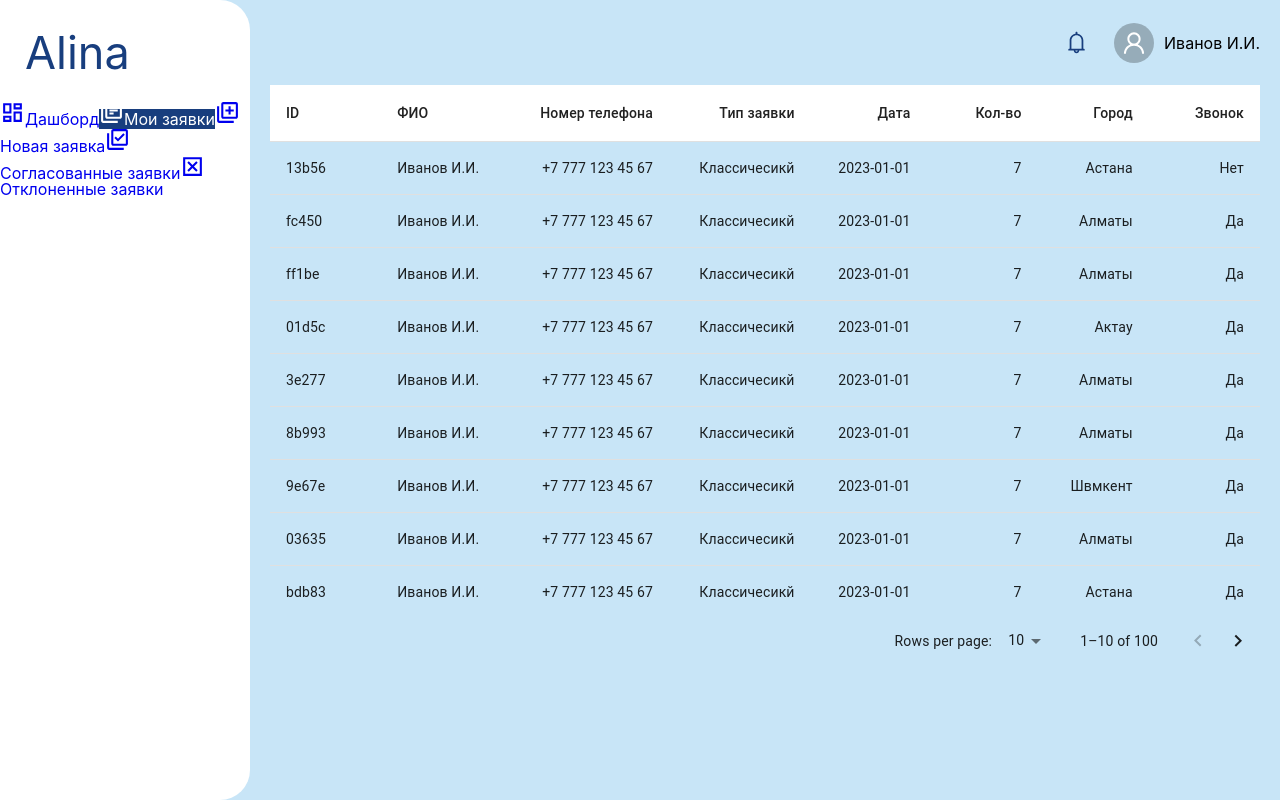
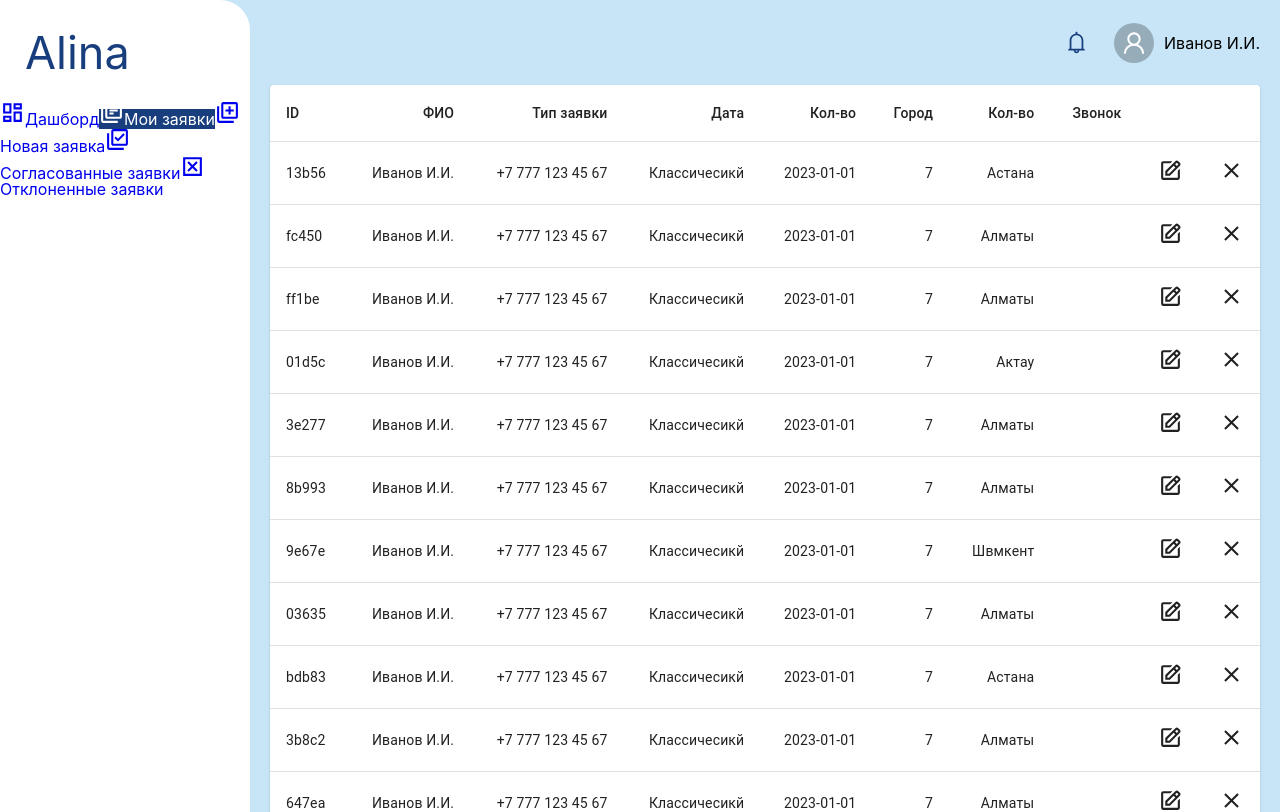
Before and after one commit to ZetBaur/alina, a React (Vite) app: page /requests in a window 1280 px wide. Shown: the top 812 px of the page. Built offline with nearby package versions, Linux system fonts and the light colour scheme.

Commit message:
start table logic

```diff
--- a/src/data/requests.data.ts
+++ b/src/data/requests.data.ts
@@ -61,7 +61,7 @@ export const columns: readonly Column[] = [
   },
 ];
 
-interface Data {
+export interface Data {
   id: string;
   name: string;
   phone: string;
--- a/src/screens/Requests.tsx
+++ b/src/screens/Requests.tsx
@@ -1,4 +1,4 @@
-import * as React from 'react';
+import React, { useState } from 'react';
 import Paper from '@mui/material/Paper';
 import Table from '@mui/material/Table';
 import TableBody from '@mui/material/TableBody';
@@ -7,76 +7,98 @@ import TableContainer from '@mui/material/TableContainer';
 import TableHead from '@mui/material/TableHead';
 import TablePagination from '@mui/material/TablePagination';
 import TableRow from '@mui/material/TableRow';
-import { columns, rows } from '../data/requests.data';
+import { rows } from '../data/requests.data';
+import { BiEdit } from 'react-icons/bi';
 import { IoMdClose } from 'react-icons/io';
+import styles from './Requests.module.scss';
+import { Data } from '../data/requests.data';
 
 export default function StickyHeadTable() {
   const [page, setPage] = React.useState(0);
-  const [rowsPerPage, setRowsPerPage] = React.useState(10);
+  const [rowsPerPage, setRowsPerPage] = useState(20);
+  const [visibleRows, setVisibleRows] = useState<Data[] | null>(null);
 
-  const handleChangePage = (event: unknown, newPage: number) => {
+  const handleChangePage = (
+    event: React.MouseEvent<HTMLButtonElement> | null,
+    newPage: number
+  ) => {
+    console.log('newPage', newPage);
     setPage(newPage);
   };
 
   const handleChangeRowsPerPage = (
-    event: React.ChangeEvent<HTMLInputElement>
+    event: React.ChangeEvent<HTMLInputElement | HTMLTextAreaElement>
   ) => {
-    setRowsPerPage(+event.target.value);
+    setRowsPerPage(parseInt(event.target.value, 10));
     setPage(0);
   };
 
   return (
-    // <Paper sx={{ width: '100%', overflow: 'hidden' }}>
     <>
-      <TableContainer sx={{ maxHeight: 530 }}>
-        <Table stickyHeader aria-label='sticky table'>
+      <TableContainer component={Paper}>
+        <Table sx={{ minWidth: 650 }} aria-label='simple table'>
           <TableHead>
             <TableRow>
-              {columns.map((column) => (
-                <TableCell
-                  key={column.cols}
-                  align={column.align}
-                  style={{ minWidth: column.minWidth }}
-                >
-                  {column.label}
-                </TableCell>
-              ))}
+              <TableCell>ID</TableCell>
+              <TableCell align='right'>ФИО</TableCell>
+              <TableCell align='right'>Тип заявки</TableCell>
+              <TableCell align='right'>Дата</TableCell>
+              <TableCell align='right'>Кол-во</TableCell>
+              <TableCell align='right'>Город</TableCell>
+              <TableCell align='right'>Кол-во</TableCell>
+              <TableCell align='right'>Звонок</TableCell>
+              <TableCell align='right'></TableCell>
+              <TableCell align='right'></TableCell>
             </TableRow>
           </TableHead>
 
           <TableBody>
-            {rows
-              .slice(page * rowsPerPage, page * rowsPerPage + rowsPerPage)
-              .map((row) => {
-                return (
-                  <TableRow hover role='checkbox' tabIndex={-1} key={row.id}>
-                    {columns.map((column) => {
-                      const value = row[column.cols];
-                      return (
-                        <TableCell key={column.cols} align={column.align}>
-                          {column.format ? column.format(value) : value}
-                        </TableCell>
-                      );
-                    })}
-                  </TableRow>
-                );
-              })}
-            <TableRow hover role='checkbox'>
-              &#10060;
-            </TableRow>
+            {rows.map((row) => (
+              <TableRow
+                key={row.id}
+                sx={{ '&:last-child td, &:last-child th': { border: 0 } }}
+              >
+                <TableCell component='th' scope='row'>
+                  {row.id}
+                </TableCell>
+                <TableCell align='right'>{row.name}</TableCell>
+                <TableCell align='right'>{row.phone}</TableCell>
+                <TableCell align='right'>{row.type}</TableCell>
+                <TableCell align='right'>{row.date}</TableCell>
+                <TableCell align='right'>{row.quantity}</TableCell>
+                <TableCell align='right'>{row.city}</TableCell>
+                <TableCell align='right'>{row.call}</TableCell>
+
+                <TableCell align='right'>
+                  <BiEdit size={25} className={styles.button} />
+                </TableCell>
+
+                <TableCell align='right'>
+                  <IoMdClose size={25} className={styles.button} />
+                </TableCell>
+              </TableRow>
+            ))}
           </TableBody>
         </Table>
       </TableContainer>
+
       <TablePagination
-        rowsPerPageOptions={[10, 25, 100]}
-        component='div'
+        rowsPerPageOptions={[20]}
+        // component='div'
+        // colSpan={3}
         count={rows.length}
         rowsPerPage={rowsPerPage}
         page={page}
+        // SelectProps={{
+        //   inputProps: {
+        //     'aria-label': 'rows per page',
+        //   },
+        //   native: true,
+        // }}
         onPageChange={handleChangePage}
         onRowsPerPageChange={handleChangeRowsPerPage}
+        // ActionsComponent={TablePaginationActions}
       />
     </>
-    // </Paper>
   );
 }
```
